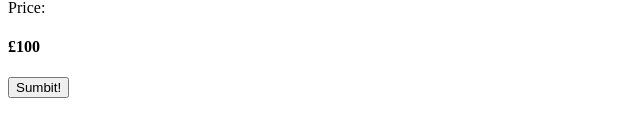
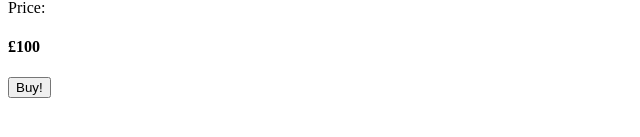
Before and after one commit to jeff1108/Blockchain-ticketing-app, a React (Create React App) app: page / in a window 1280 px wide. Shown: the part 225-362 px from the top of the page, without its empty margins (0-640 px from the left). Built offline with nearby package versions, Linux system fonts and the light colour scheme.

Commit message:
TEST USER can see the buy button

```diff
--- a/src/components/App.js
+++ b/src/components/App.js
@@ -44,7 +44,7 @@ class App extends Component {
         <label htmlFor="concert_price">Price:
           <h4>{this.state.concert1.price}</h4>
         </label>
-        <button>Sumbit!</button>
+        <button>Buy!</button>
       </form>
       </div>
     );
```
Also changed, not shown: 1 other file (tests, documents, lock files or other folders).
